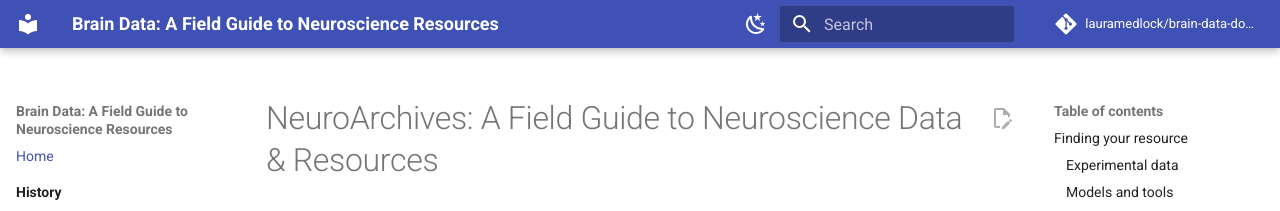
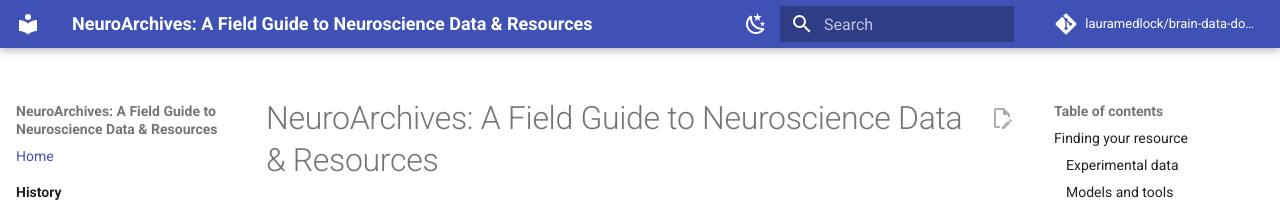
Before and after one commit to lauramedlock/neuroarchives, an MkDocs documentation site: the page built from docs/index.md, in a window 1280 px wide. Shown: the top 211 px of the page. Built offline with MkDocs 1.6.1 and Material for MkDocs 9.7.7, drawn with Linux system fonts in a browser that asks for light colours; comment, search, counter and statistics services are not loaded; some of the changed lines change nothing that is shown.

Commit message:
Update site name and description in mkdocs.yml

```diff
--- a/mkdocs.yml
+++ b/mkdocs.yml
@@ -1,6 +1,5 @@
-site_name: "Brain Data: A Field Guide to Neuroscience Resources"
-site_description: A field guide to the initiatives that built the world's brain-data infrastructure, and to the 188 open archives, atlases, cohorts, benchmarks and standards they left behind.
-# Canonical URL — change if your Read the Docs slug is not 'neuroarchives'.
+site_name: "NeuroArchives: A Field Guide to Neuroscience Data & Resources"
+site_description: A field guide to the initiatives that built the world's brain-data infrastructure, and to the open archives, atlases, cohorts, benchmarks and standards they left behind.
 site_url: https://neuroarchives.readthedocs.io/
 site_author: Laura Medlock
 repo_url: https://github.com/lauramedlock/brain-data-docs
```
